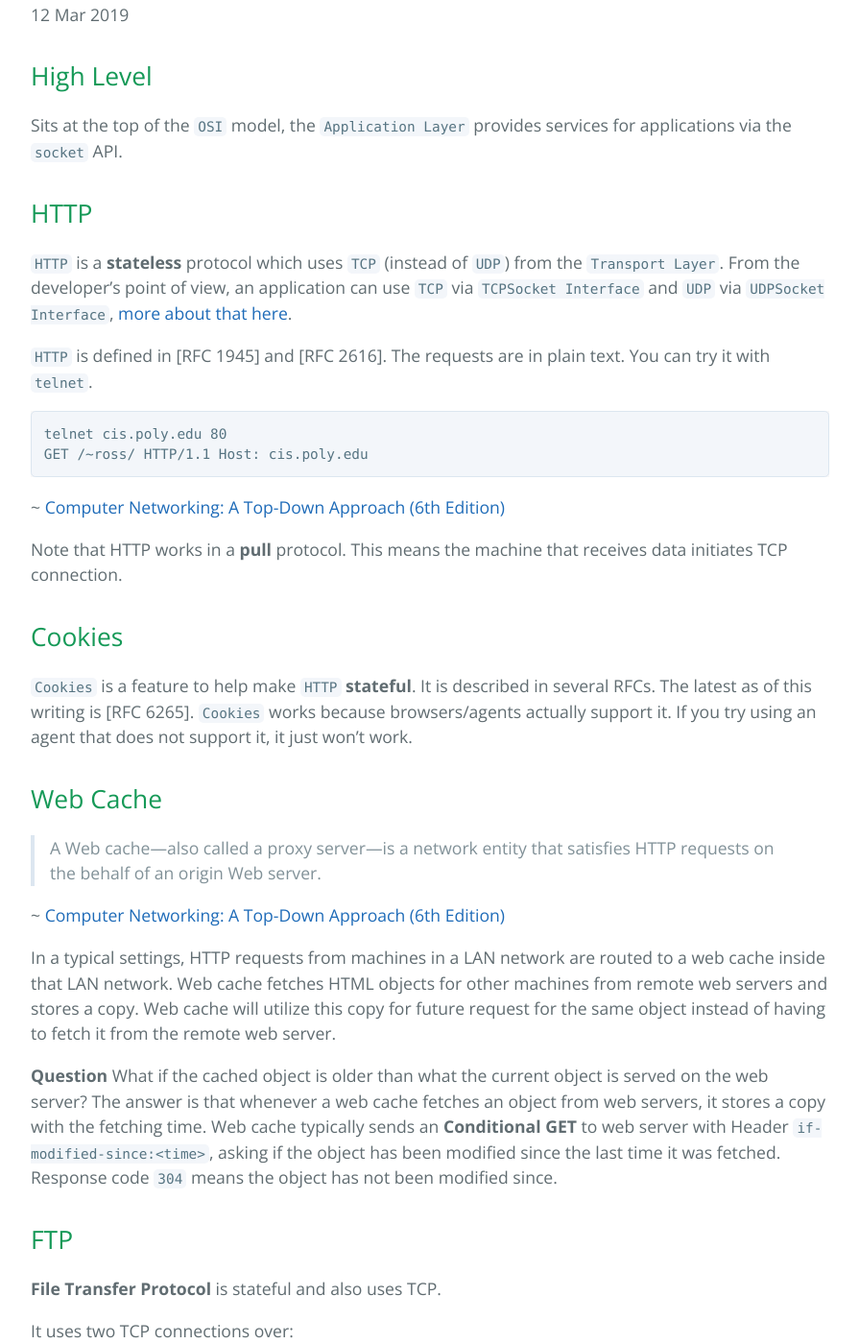
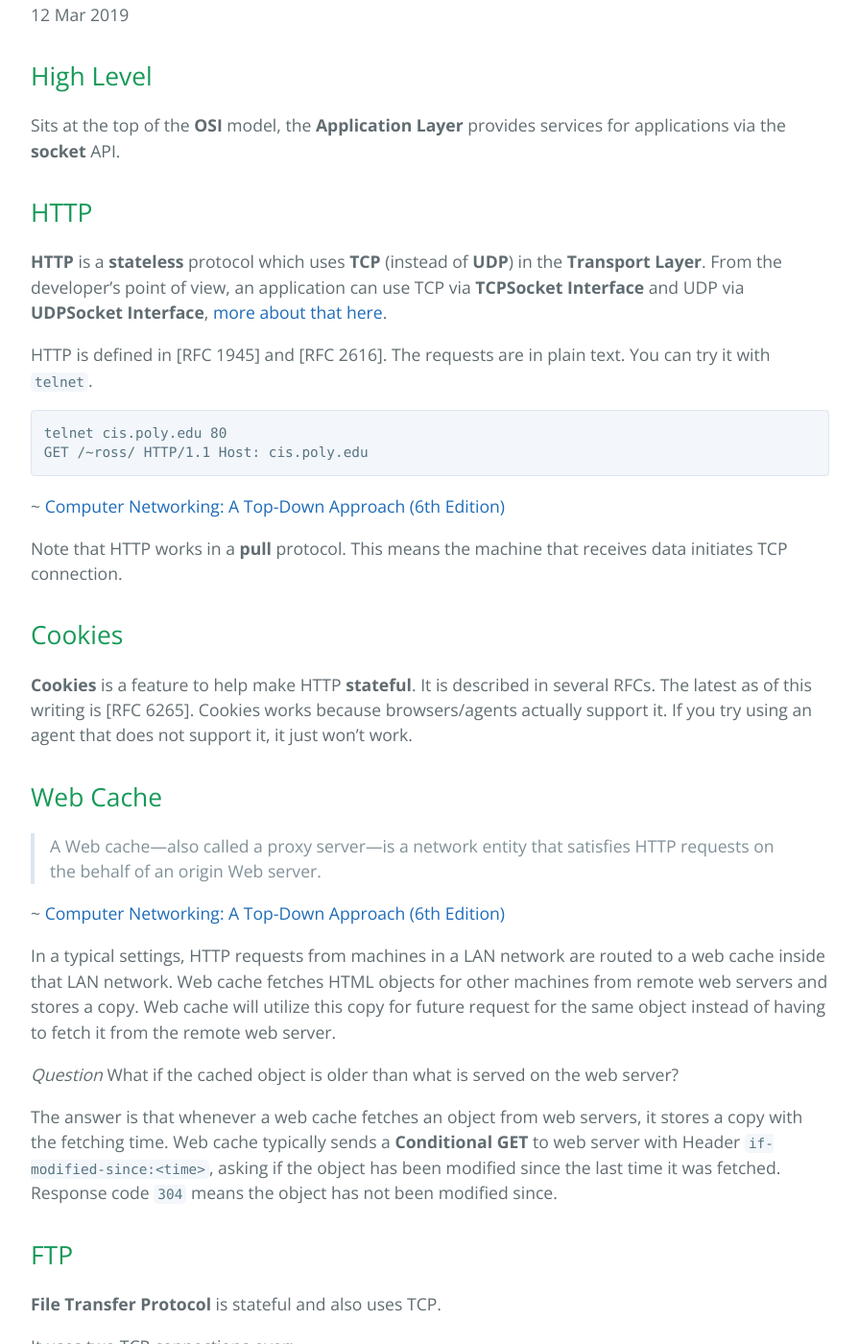
Before and after one commit to minhtrietbkit/minhtrietbkit.github.io, a Jekyll site: the page built from _posts/2019-03-12-application-layer.md, in a window 1280 px wide and 1400 px high, scrolled down 470 px. Shown: the whole window at 96% size, without its empty margins (192-1087 px from the left). Built offline with Jekyll 4.4.1, drawn with Linux system fonts in a browser that asks for light colours; some of the changed text lies outside the part shown.

Commit message:
add POP3 and IMAP, edit format

````diff
--- a/_posts/2019-03-12-application-layer.md
+++ b/_posts/2019-03-12-application-layer.md
@@ -7,13 +7,13 @@
 
 ## High Level
 
-Sits at the top of the `OSI` model, the `Application Layer` provides services for applications via the `socket` API.
+Sits at the top of the **OSI** model, the **Application Layer** provides services for applications via the **socket** API.
 
 ## HTTP
 
-`HTTP` is a **stateless** protocol which uses `TCP` (instead of `UDP`) from the `Transport Layer`. From the developer's point of view, an application can use `TCP` via `TCPSocket Interface` and `UDP` via `UDPSocket Interface`, [more about that here](https://www.w3.org/2012/sysapps/tcp-udp-sockets/#interface-tcpsocket).
+**HTTP** is a **stateless** protocol which uses **TCP** (instead of **UDP**) in the **Transport Layer**. From the developer's point of view, an application can use TCP via **TCPSocket Interface** and UDP via **UDPSocket Interface**, [more about that here](https://www.w3.org/2012/sysapps/tcp-udp-sockets/#interface-tcpsocket).
 
-`HTTP` is defined in [RFC 1945] and [RFC 2616]. The requests are in plain text. You can try it with `telnet`.
+HTTP is defined in [RFC 1945] and [RFC 2616]. The requests are in plain text. You can try it with `telnet`.
 
 ```bash
 telnet cis.poly.edu 80
@@ -25,7 +25,7 @@
 
 ## Cookies
 
-`Cookies` is a feature to help make `HTTP` **stateful**. It is described in several RFCs. The latest as of this writing is [RFC 6265]. `Cookies` works because browsers/agents actually support it. If you try using an agent that does not support it, it just won't work.
+**Cookies** is a feature to help make HTTP **stateful**. It is described in several RFCs. The latest as of this writing is [RFC 6265]. Cookies works because browsers/agents actually support it. If you try using an agent that does not support it, it just won't work.
 
 ## Web Cache
 
@@ -35,8 +35,9 @@
 
 In a typical settings, HTTP requests from machines in a LAN network are routed to a web cache inside that LAN network. Web cache fetches HTML objects for other machines from remote web servers and stores a copy. Web cache will utilize this copy for future request for the same object instead of having to fetch it from the remote web server.
 
-**Question** What if the cached object is older than what the current object is served on the web server?
-The answer is that whenever a web cache fetches an object from web servers, it stores a copy with the fetching time. Web cache typically sends an **Conditional GET** to web server with Header `if-modified-since:<time>`, asking if the object has been modified since the last time it was fetched. Response code `304` means the object has not been modified since.
+*Question* What if the cached object is older than what is served on the web server?
+
+The answer is that whenever a web cache fetches an object from web servers, it stores a copy with the fetching time. Web cache typically sends a **Conditional GET** to web server with Header `if-modified-since:<time>`, asking if the object has been modified since the last time it was fetched. Response code `304` means the object has not been modified since.
 
 ## FTP
 
@@ -66,5 +67,6 @@
 Just like HTTP, the protocol is composed of 7-bit ASCII-encoded commands. You can try sending these commands by initiating a TCP connection to port 25 of an email server with `telnet`.
 
 ### Connection between agent and its respective mail server:
-The protocol between mail server and a mail agent is **POP3** or **IMAP**
-<TBD>
+
+1. Sender's agent -> Sender's mail server: **SMTP**
+2. Reciever's mail server -> Receiver's agent: **POP3** ([RFC 1939]), **IMAP** ([RFC 3501] or HTTP
````
